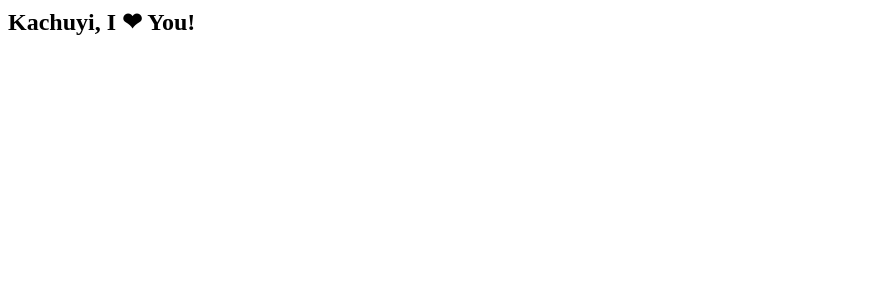
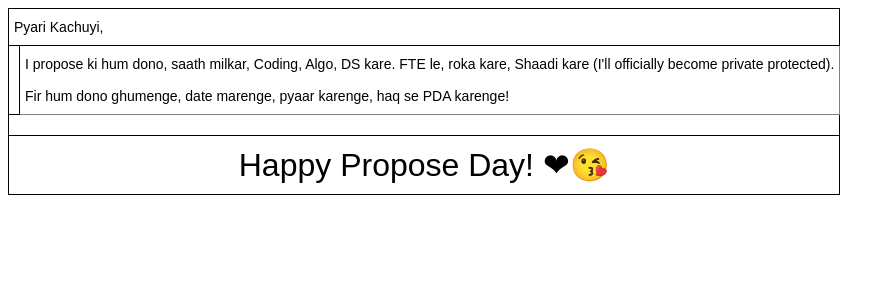
Before and after one commit to deviloid/test4312, a Flask app: page / in a window 1280 px wide. Shown: the top 300 px of the page, without its empty margins (0-895 px from the left). Run offline with Flask 2, Linux system fonts and the light colour scheme.

Commit message:
Update hostingstart.html

```diff
--- a/templates/hostingstart.html
+++ b/templates/hostingstart.html
@@ -1,10 +1,31 @@
 <html>
 	<head>
-		<title>Sayantan's WebApp</title>
+		<title>Mendak's WebApp</title>
 	</head>
 	<body>
-		<div>
-			<h2>Kachuyi, I ❤ You!</h2>
-		</div>
+		<style type="text/css">
+			.tg  {border-collapse:collapse;border-spacing:0;}
+			.tg td{font-family:Arial, sans-serif;font-size:14px;padding:10px 5px;border-style:solid;border-width:1px;overflow:hidden;word-break:normal;border-color:black;}
+			.tg th{font-family:Arial, sans-serif;font-size:14px;font-weight:normal;padding:10px 5px;border-style:solid;border-width:1px;overflow:hidden;word-break:normal;border-color:black;}
+			.tg .tg-gzlc{font-size:32px;border-color:#000000;text-align:center;vertical-align:top}
+			.tg .tg-eshq{font-size:10px;border-color:#000000;text-align:left;vertical-align:top}
+			.tg .tg-73oq{border-color:#000000;text-align:left;vertical-align:top}
+			.tg .tg-0pky{border-color:inherit;text-align:left;vertical-align:top}
+			</style>
+			<table class="tg">
+			  <tr>
+				<th class="tg-73oq" colspan="3">Pyari Kachuyi,</th>
+			  </tr>
+			  <tr>
+				<td class="tg-73oq"></td>
+				<td class="tg-0pky" colspan="2">I propose ki hum dono, saath milkar, Coding, Algo, DS kare. FTE le, roka kare, Shaadi kare (I'll officially become private protected).<br><br>Fir hum dono ghumenge, date marenge, pyaar karenge, haq se PDA karenge!</td>
+			  </tr>
+			  <tr>
+				<td class="tg-eshq" colspan="3"></td>
+			  </tr>
+			  <tr>
+				<td class="tg-gzlc" colspan="3">Happy Propose Day! ❤😘</td>
+			  </tr>
+			</table>
 	</body>
 </html>
```
